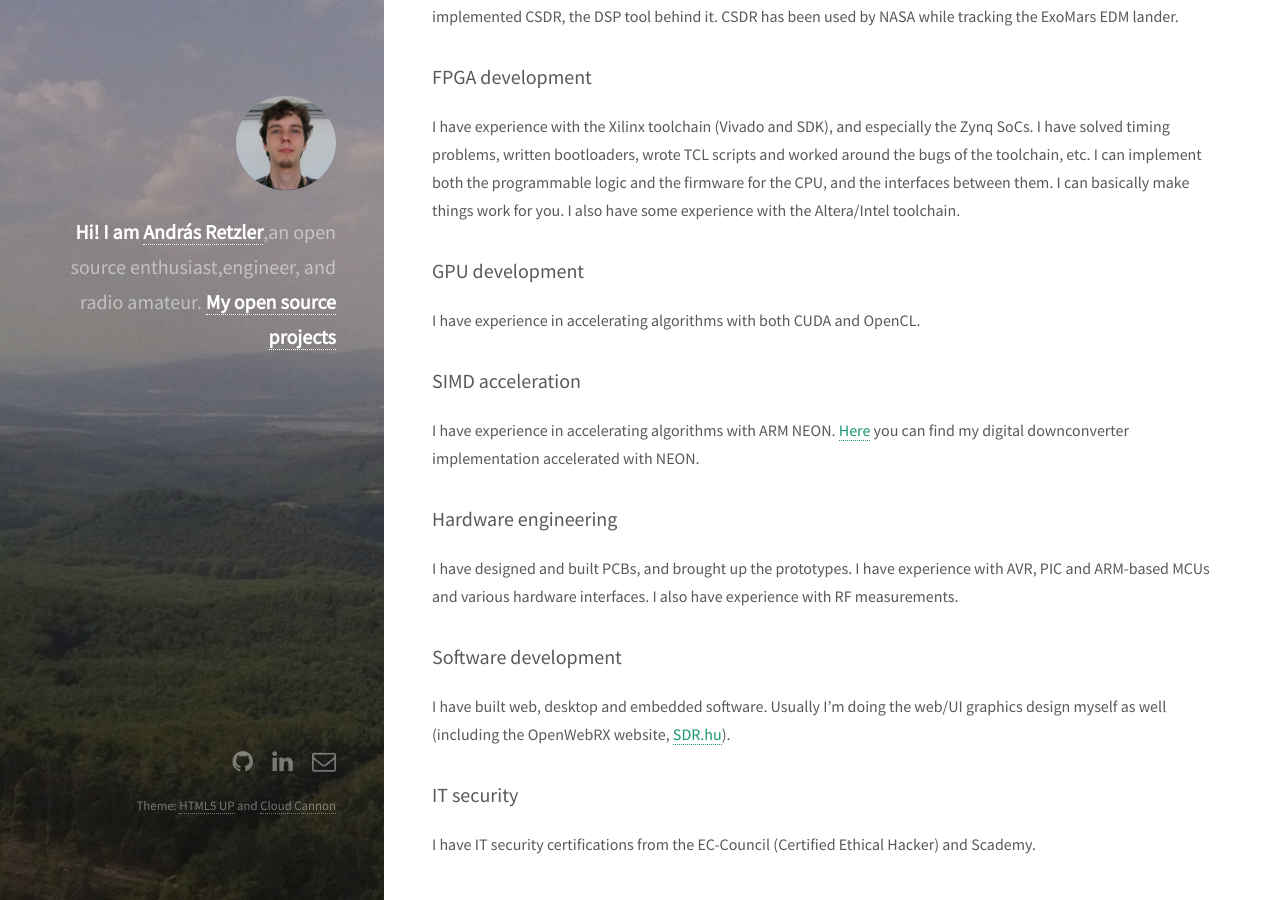
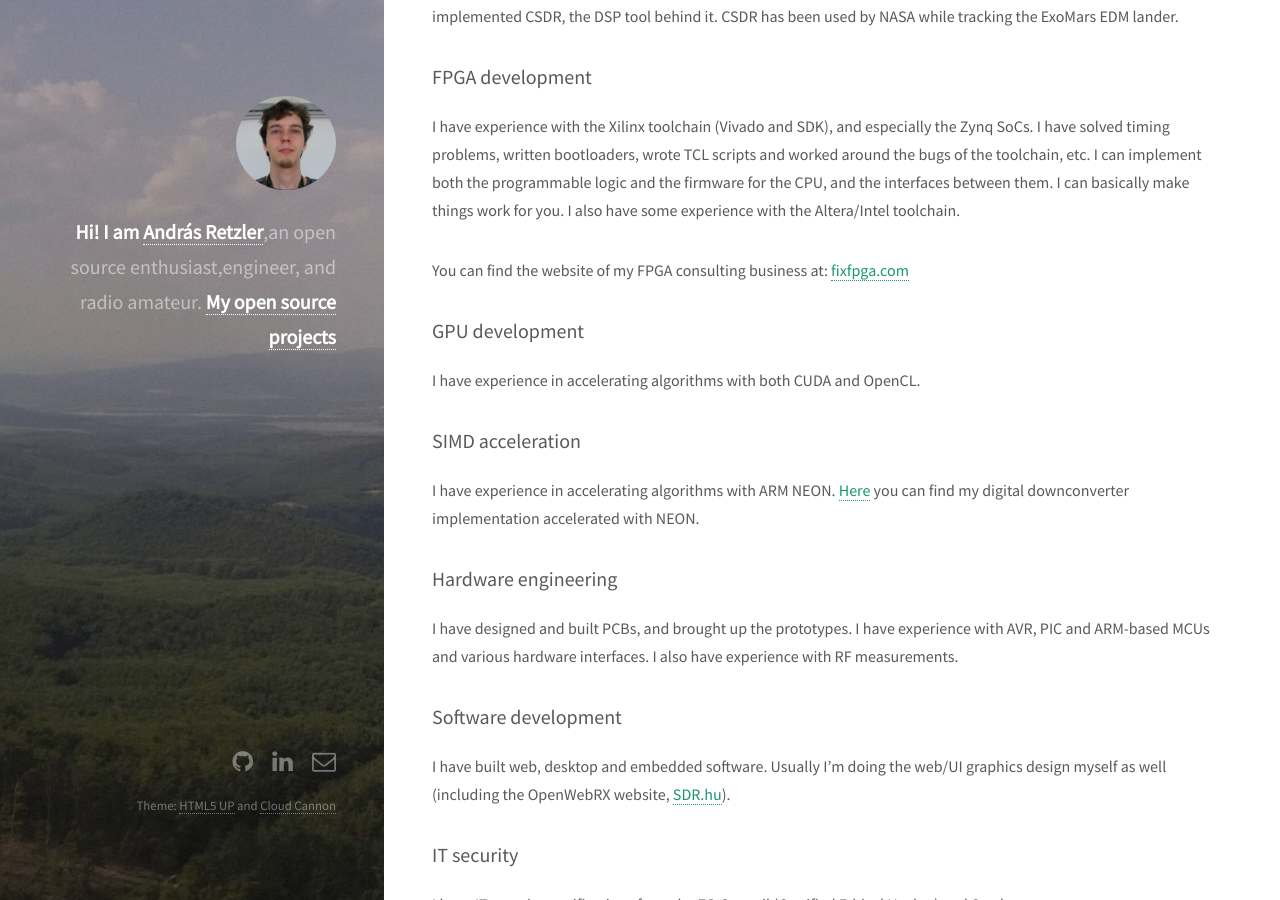
Before and after one commit to ha7ilm/ha7ilm.github.io, a Jekyll site: the page built from about.md, in a window 1280 px wide and 900 px high, scrolled down 438 px. Built offline with Jekyll 4.4.1, drawn with Linux system fonts in a browser that asks for light colours.

Commit message:
Added FIXFPGA

```diff
--- a/about.md
+++ b/about.md
@@ -22,6 +22,8 @@ I have solved timing problems, written bootloaders, wrote TCL scripts and worked
 I can implement both the programmable logic and the firmware for the CPU, and the interfaces between them. I can basically make things work for you.
 I also have some experience with the Altera/Intel toolchain.
 
+You can find the website of my FPGA consulting business at: [fixfpga.com](http://fixfpga.com)
+
 ### GPU development
 
 I have experience in accelerating algorithms with both CUDA and OpenCL.
```
